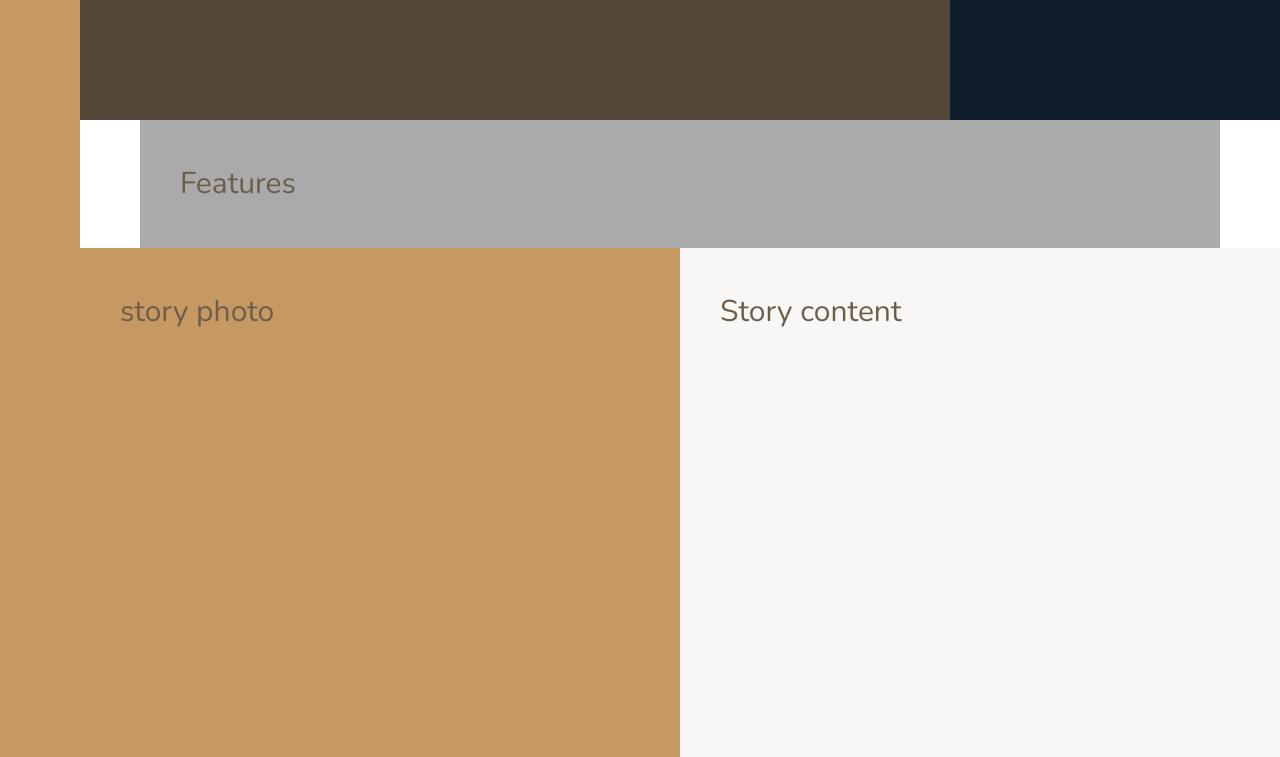
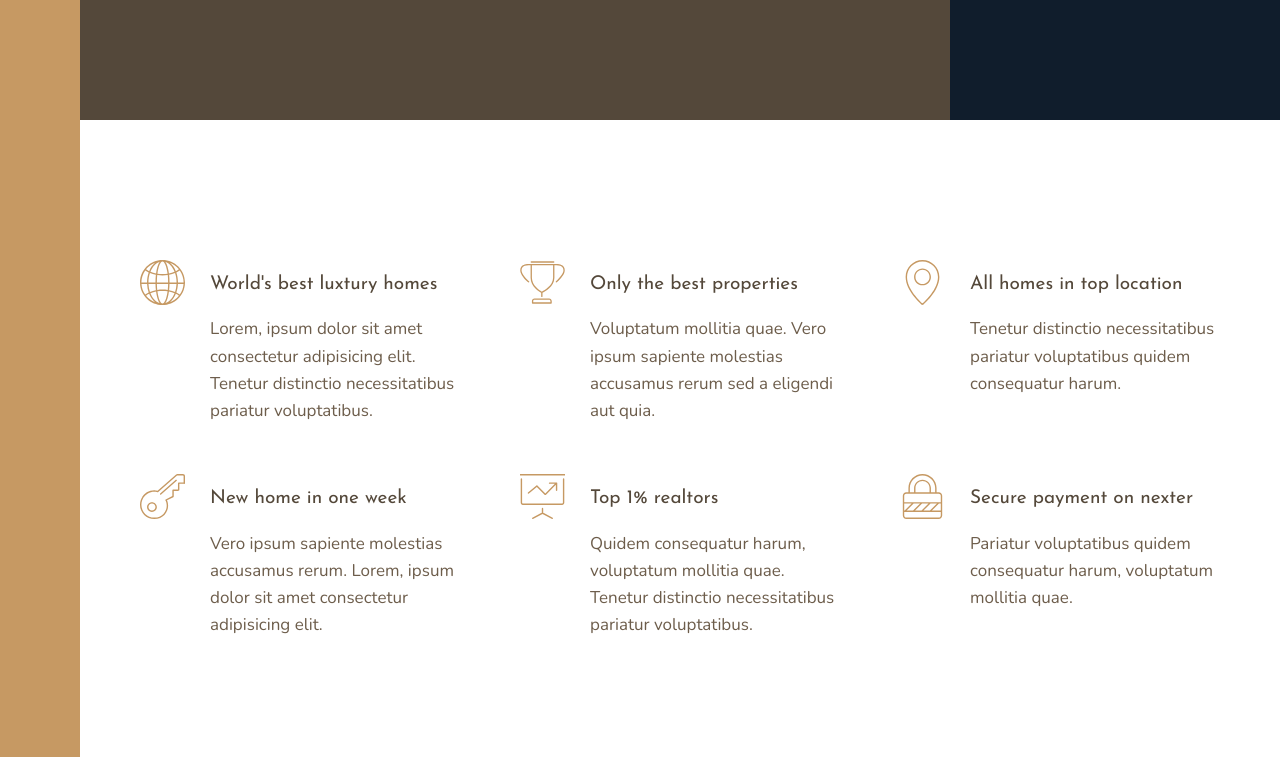
Before and after one commit to pad6y/css-nexter, a website: page index.html in a window 1280 px wide. Shown: the part 520-1277 px from the top of the page. Drawn offline with nearby package versions, Linux system fonts and the light colour scheme.

Commit message:
features section completed using grids with grids -109

```diff
--- a/index.html
+++ b/index.html
@@ -25,7 +25,53 @@
         </div>
 
         <section class="features">
-            Features
+            <div class="feature">
+                <svg class="feature__icon">
+                    <use xlink:href="img/sprite.svg#icon-global"></use>
+                </svg>
+                <h4 class="heading-4 heading-4--dark">World's best luxtury homes</h4>
+                <p class="feature__text">Lorem, ipsum dolor sit amet consectetur adipisicing elit. Tenetur distinctio necessitatibus pariatur voluptatibus.</p>
+            </div>
+
+            <div class="feature">
+                <svg class="feature__icon">
+                    <use xlink:href="img/sprite.svg#icon-trophy"></use>
+                </svg>
+                <h4 class="heading-4 heading-4--dark">Only the best properties</h4>
+                <p class="feature__text">Voluptatum mollitia quae. Vero ipsum sapiente molestias accusamus rerum sed a eligendi aut quia.</p>
+            </div>
+
+            <div class="feature">
+                <svg class="feature__icon">
+                    <use xlink:href="img/sprite.svg#icon-map-pin"></use>
+                </svg>
+                <h4 class="heading-4 heading-4--dark">All homes in top location</h4>
+                <p class="feature__text">Tenetur distinctio necessitatibus pariatur voluptatibus quidem consequatur harum.</p>
+            </div>
+
+            <div class="feature">
+                <svg class="feature__icon">
+                    <use xlink:href="img/sprite.svg#icon-key"></use>
+                </svg>
+                <h4 class="heading-4 heading-4--dark">New home in one week</h4>
+                <p class="feature__text">Vero ipsum sapiente molestias accusamus rerum. Lorem, ipsum dolor sit amet consectetur adipisicing elit.</p>
+            </div>
+
+            <div class="feature">
+                <svg class="feature__icon">
+                    <use xlink:href="img/sprite.svg#icon-presentation"></use>
+                </svg>
+                <h4 class="heading-4 heading-4--dark">Top 1% realtors</h4>
+                <p class="feature__text">Quidem consequatur harum, voluptatum mollitia quae. Tenetur distinctio necessitatibus pariatur voluptatibus.</p>
+            </div>
+
+            <div class="feature">
+                <svg class="feature__icon">
+                    <use xlink:href="img/sprite.svg#icon-lock"></use>
+                </svg>
+                <h4 class="heading-4 heading-4--dark">Secure payment on nexter</h4>
+                <p class="feature__text">Pariatur voluptatibus quidem consequatur harum, voluptatum mollitia quae.</p>
+            </div>
         </section>
 
         <div class="story__pictures">
--- a/sass/_base.scss
+++ b/sass/_base.scss
@@ -38,9 +38,4 @@ body {
    display: grid;
    grid-template-rows: 80vh min-content 40vw repeat(3, min-content);
    grid-template-columns: [sidebar-start] 8rem [sidebar-end full-start] minmax(6rem, 1fr) [center-start] repeat(8, [col-start] minmax(min-content, 14rem) [col-end]) [center-end] minmax(6rem, 1fr) [full-end];
-
-   & > * {
-      padding: 40px;
-      font-size: 3rem;
-   }
 }
--- a/sass/_features.scss
+++ b/sass/_features.scss
@@ -1,4 +1,31 @@
 .features {
-   background-color: $color-grey-light-2;
    grid-column: center-start / center-end;
+
+   margin: 15rem 0;
+
+   display: grid;
+   // grid-template-columns: repeat(3, 1fr);
+   grid-template-columns: repeat(auto-fit, minmax(25rem, 1fr));
+   grid-gap: 6rem;
+   align-items: start;
 }
+
+.feature {
+
+   display: grid;
+   grid-template-columns: min-content 1fr;
+   grid-row-gap: 1.5rem;
+   grid-column-gap: 2.5rem;
+
+   &__icon {
+      fill: $color-primary;
+      width: 4.5rem;
+      height: 4.5rem;
+      grid-row: 1 / span 2;
+      transform: translateY(-1rem);
+   }
+
+   &__text {
+      font-size: 1.7rem;
+   }
+}
--- a/sass/_typography.scss
+++ b/sass/_typography.scss
@@ -0,0 +1,26 @@
+%heading {
+   font-family: $font-display;
+   font-weight: 400;
+}
+
+.heading {
+   &-1{
+      @extend %heading;
+   }
+
+   &-2{
+      @extend %heading;
+   }
+
+   &-3{
+      @extend %heading;
+   }
+
+   &-4{
+      @extend %heading;
+      font-size: 1.9rem;
+
+      &--light {color: $color-grey-light-1}
+      &--dark {color: $color-grey-dark-1}
+   }
+}
```
Also changed, not shown: css/style.css.
